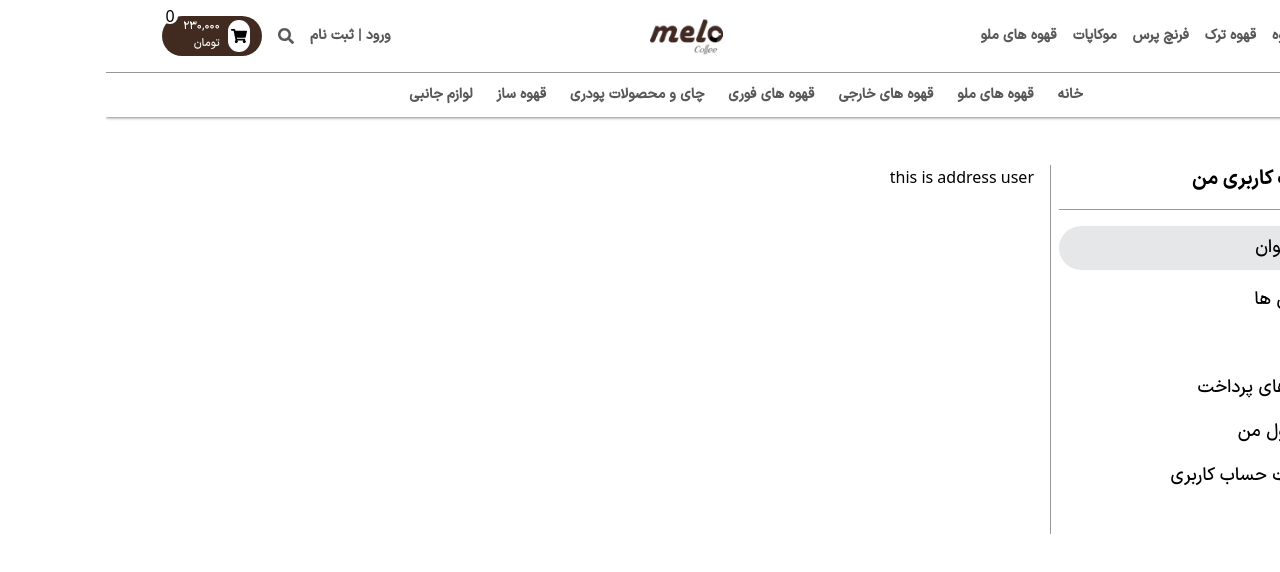
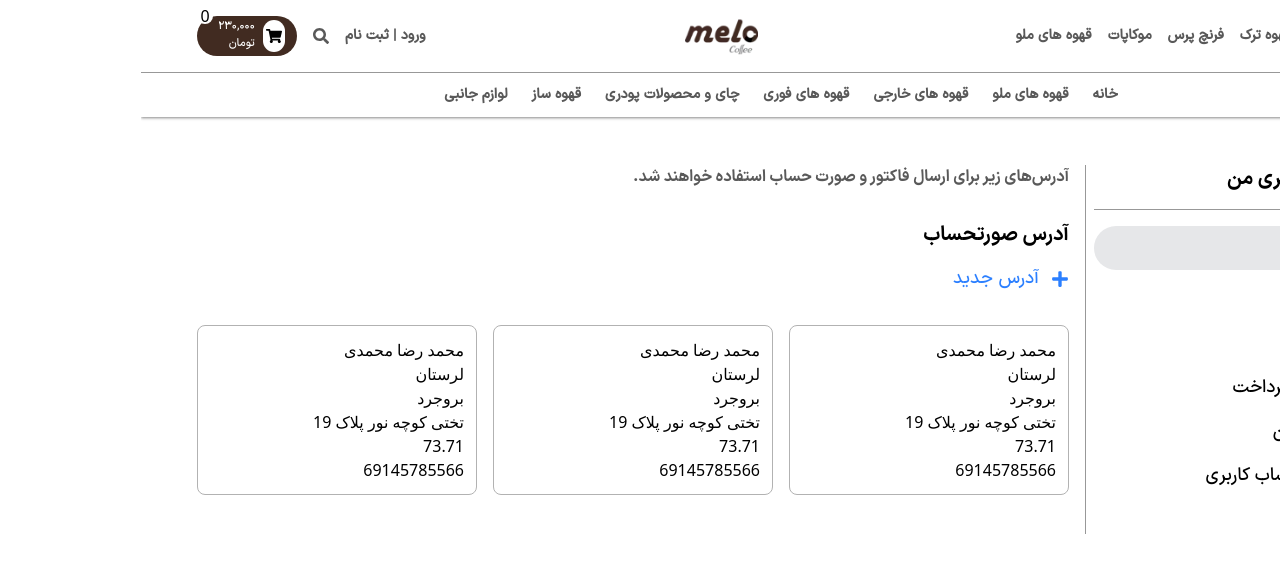
Before and after one commit to mohammadmehdidalvandii/mello-coffee, a Next.js app: page /PanelUser/AddressUser in a window 1280 px wide. Shown: the top 572 px of the page. Built offline with nearby package versions, Linux system fonts and the light colour scheme.

Commit message:
created section addressUser for panel/user

```diff
--- a/src/app/PanelUser/AddressUser/page.tsx
+++ b/src/app/PanelUser/AddressUser/page.tsx
@@ -1,10 +1,11 @@
 import React from 'react';
 import Layout from '@/components/layout/UserPanelLayout';
+import AddressUser from '@/components/template/p-user/AddressUser/AddressUser';
 
 const page:React.FC = ()=>{
   return (
     <Layout>
-        this is address user
+        <AddressUser/>
     </Layout>
   )
 }
--- a/src/components/module/Sidebar/Sidebar.tsx
+++ b/src/components/module/Sidebar/Sidebar.tsx
@@ -14,7 +14,7 @@ const Sidebar:React.FC =()=>{
                     <Link href='/PanelUser/Order' className='block font-iranMedium text-lg'>سفارش ها</Link>
                 </li>
                 <li className="block mb-4">
-                    <Link href='' className='block font-iranMedium text-lg'>آدرس</Link>
+                    <Link href='/PanelUser/AddressUser' className='block font-iranMedium text-lg'>آدرس</Link>
                 </li>
                 <li className="block mb-4">
                     <Link href='' className='block font-iranMedium text-lg'>روش های پرداخت</Link>
--- /dev/null
+++ b/src/components/template/p-user/AddressUser/AddressUser.tsx
@@ -0,0 +1,49 @@
+import Link from 'next/link'
+import React from 'react'
+import { FaPlus } from 'react-icons/fa'
+
+const AddressUser:React.FC = ()=>{
+  return (
+    <section className="block">
+        <div className="block">
+            <p className="block font-iranBold text-text">آدرس‌های زیر برای ارسال فاکتور و صورت حساب استفاده خواهند شد.</p>
+        </div>
+        <div className="block">
+            <h5 className="block font-iranBold text-xl mt-8">آدرس صورتحساب</h5>
+            <Link href='/PanelUser/add-address' className='flex items-center gap-3 font-iranMedium text-lg mt-4 text-blue-500 duration-300 ease-linear hover:text-black'>
+                <FaPlus/>
+                آدرس جدید
+            </Link>
+        </div>
+        <div className="grid gap-4 lg:grid-cols-3 md:grid-cols-2 sm:grid-cols-1 mt-8">
+        <div className="block p-3 border border-secondary-200 rounded-lg">
+            <span className="block">محمد رضا محمدی</span>
+            <span className="block">لرستان</span>
+            <span className="block">بروجرد</span>
+            <span className="block">تختی کوچه نور پلاک 19</span>
+            <span className="block">73.71</span>
+            <span className="block">69145785566</span>
+        </div>
+        <div className="block p-3 border border-secondary-200 rounded-lg">
+            <span className="block">محمد رضا محمدی</span>
+            <span className="block">لرستان</span>
+            <span className="block">بروجرد</span>
+            <span className="block">تختی کوچه نور پلاک 19</span>
+            <span className="block">73.71</span>
+            <span className="block">69145785566</span>
+        </div>
+        <div className="block p-3 border border-secondary-200 rounded-lg">
+            <span className="block">محمد رضا محمدی</span>
+            <span className="block">لرستان</span>
+            <span className="block">بروجرد</span>
+            <span className="block">تختی کوچه نور پلاک 19</span>
+            <span className="block">73.71</span>
+            <span className="block">69145785566</span>
+        </div>
+
+        </div>
+    </section>
+  )
+}
+
+export default AddressUser
```
